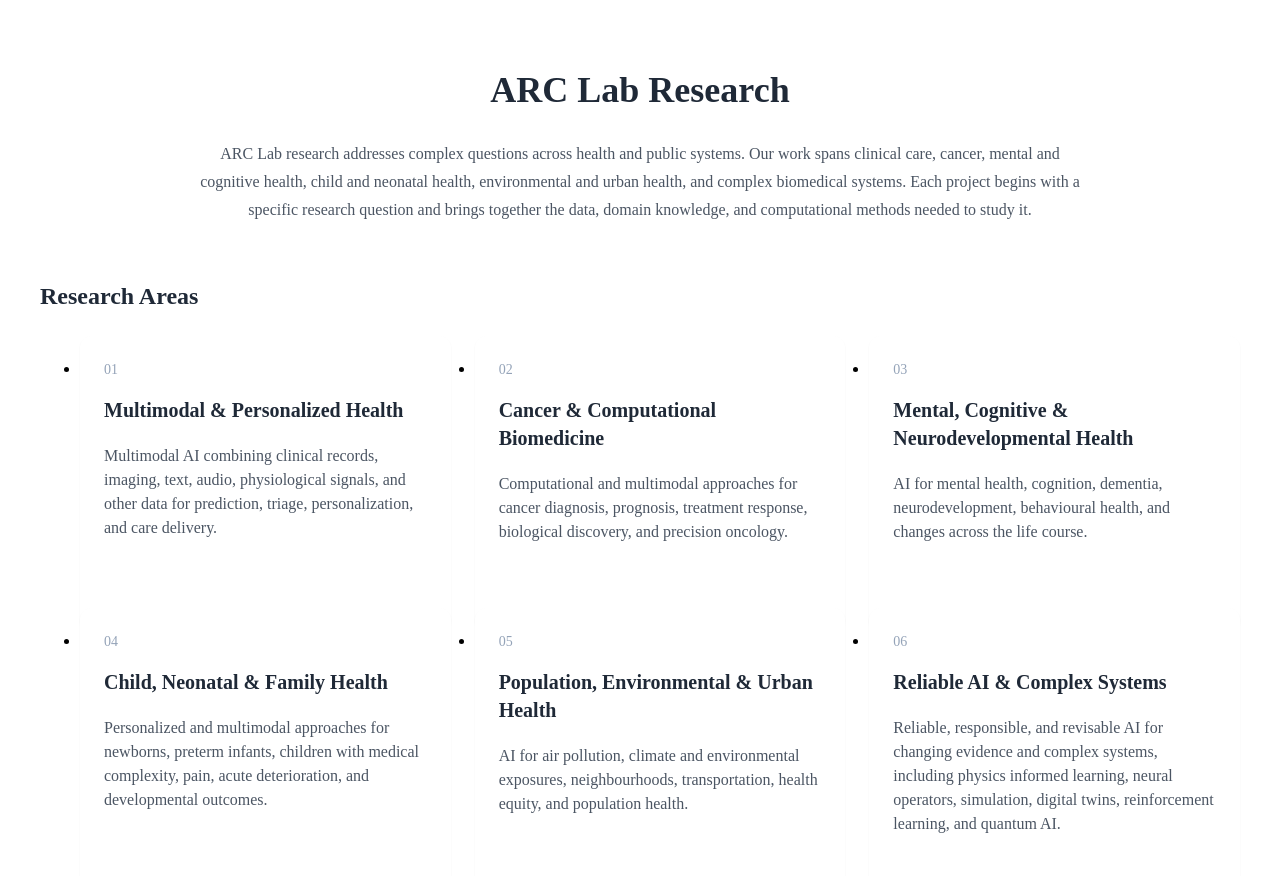
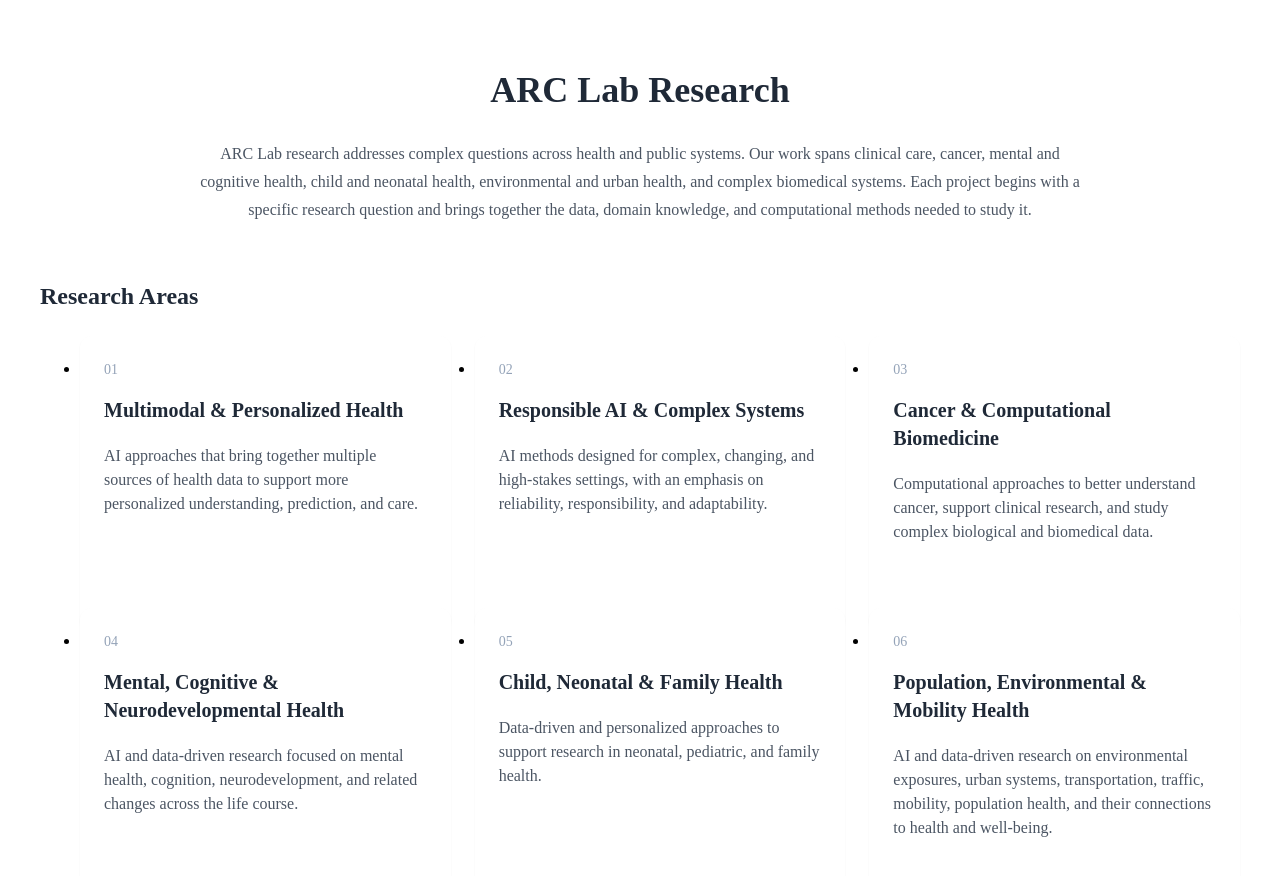
Before and after one commit to arclab-uoft/arclab-website, a Next.js app: page /projects in a window 1280 px wide. Shown: the top 876 px of the page. Built offline with nearby package versions, Linux system fonts and the light colour scheme; no server answers.

Commit message:
updated research tab

```diff
--- a/components/projects/ProjectList.jsx
+++ b/components/projects/ProjectList.jsx
@@ -5,36 +5,37 @@ const researchAreas = [
     number: "01",
     title: "Multimodal & Personalized Health",
     description:
-      "Multimodal AI combining clinical records, imaging, text, audio, physiological signals, and other data for prediction, triage, personalization, and care delivery.",  },
+      "AI approaches that bring together multiple sources of health data to support more personalized understanding, prediction, and care.",
+  },
   {
     number: "02",
-    title: "Cancer & Computational Biomedicine",
+    title: "Responsible AI & Complex Systems",
     description:
-      "Computational and multimodal approaches for cancer diagnosis, prognosis, treatment response, biological discovery, and precision oncology.",
+      "AI methods designed for complex, changing, and high-stakes settings, with an emphasis on reliability, responsibility, and adaptability.",
   },
   {
     number: "03",
-    title: "Mental, Cognitive & Neurodevelopmental Health",
+    title: "Cancer & Computational Biomedicine",
     description:
-      "AI for mental health, cognition, dementia, neurodevelopment, behavioural health, and changes across the life course.",
+      "Computational approaches to better understand cancer, support clinical research, and study complex biological and biomedical data.",
   },
   {
     number: "04",
-    title: "Child, Neonatal & Family Health",
+    title: "Mental, Cognitive & Neurodevelopmental Health",
     description:
-      "Personalized and multimodal approaches for newborns, preterm infants, children with medical complexity, pain, acute deterioration, and developmental outcomes.",
+      "AI and data-driven research focused on mental health, cognition, neurodevelopment, and related changes across the life course.",
   },
   {
     number: "05",
-    title: "Population, Environmental & Urban Health",
+    title: "Child, Neonatal & Family Health",
     description:
-      "AI for air pollution, climate and environmental exposures, neighbourhoods, transportation, health equity, and population health.",
+      "Data-driven and personalized approaches to support research in neonatal, pediatric, and family health.",
   },
   {
     number: "06",
-    title: "Reliable AI & Complex Systems",
+    title: "Population, Environmental & Mobility Health",
     description:
-      "Reliable, responsible, and revisable AI for changing evidence and complex systems, including physics informed learning, neural operators, simulation, digital twins, reinforcement learning, and quantum AI.",
+      "AI and data-driven research on environmental exposures, urban systems, transportation, traffic, mobility, population health, and their connections to health and well-being.",
   },
 ];
 
```
